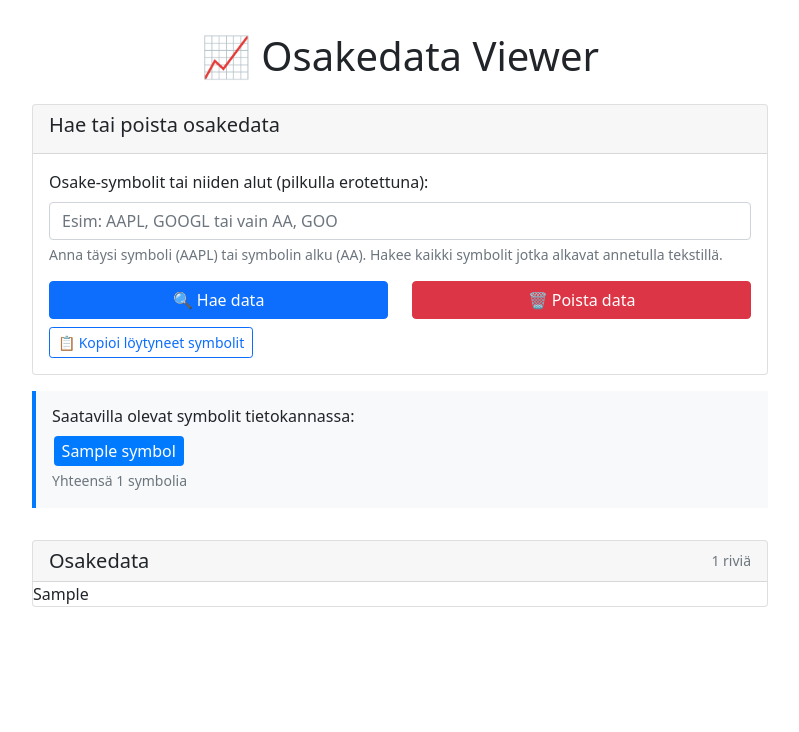
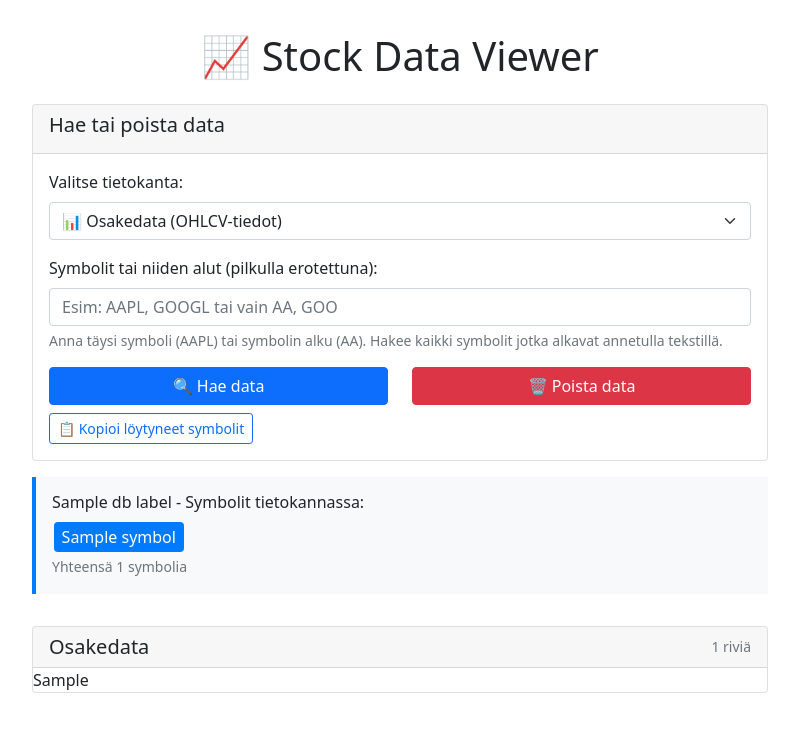
Before and after one commit to kalletarpila/osakedata-web-viewer, a Flask app: template templates/index.html in a window 1280 px wide. Shown: the top 732 px of the page, without its empty margins (240-1039 px from the left). Run offline with Flask 3, Linux system fonts and the light colour scheme; the template is opened without the code that fills it: most values are stand-ins (such as "Sample title", 1, 10 or a date in 2020).

Commit message:
Add multi-database support
✨ New Features:
- Database selector: Switch between osakedata.db and analysis.db
- Support for candlestick pattern analysis data
- Dynamic symbol loading based on selected database
- AJAX-powered database switching without page reload

🔧 Technical Changes:
- Updated all functions to accept db_type parameter
- Separate SQL queries for different database schemas
- Enhanced error handling with database context
- Updated templates with database selection UI

📊 Database Support:
- Osakedata: OHLCV stock market data (osake, pvm, open, high, low, close, volume)
- Analysis: Candlestick pattern findings (ticker, date, pattern)

📝 Documentation:
- Updated README with multi-database information
- Added usage instructions for database switching
- Documented both database schemas and paths

```diff
--- a/main.py
+++ b/main.py
@@ -11,47 +11,86 @@ import os
 
 app = Flask(__name__)
 
-# Tietokannan sijainti
-DB_PATH = "/home/kalle/projects/rawcandle/data/osakedata.db"
+# Tietokantojen sijainnit
+DB_PATHS = {
+    'osakedata': "/home/kalle/projects/rawcandle/data/osakedata.db",
+    'analysis': "/home/kalle/projects/rawcandle/analysis/analysis.db"
+}
 
-def get_stock_data(search_terms):
+def get_db_path(db_type):
+    """Palauta valitun tietokannan polku."""
+    return DB_PATHS.get(db_type, DB_PATHS['osakedata'])
+
+def get_db_label(db_type):
+    """Palauta tietokannan selkokielinen nimi."""
+    labels = {
+        'osakedata': 'Osakedata (OHLCV)',
+        'analysis': 'Kynttiläkuvioanalyysi'
+    }
+    return labels.get(db_type, 'Tuntematon')
+
+def get_stock_data(search_terms, db_type='osakedata'):
     """
-    Hae osakedata tietokannasta. Tukee sekä tarkkaa hakua että osittaista hakua.
+    Hae data tietokannasta. Tukee sekä tarkkaa hakua että osittaista hakua.
 
     Args:
         search_terms (list): Lista hakutermeistä (voivat olla tarkkoja symboleja tai alkuja)
+        db_type (str): Tietokannan tyyppi ('osakedata' tai 'analysis')
 
     Returns:
-        pandas.DataFrame: Osakedata tietokannasta
+        pandas.DataFrame: Data tietokannasta
         str: Virheviesti tai None
-        list: Löytyneet symbolit
+        list: Löytyneet symbolit/tickerit
     """
-    if not os.path.exists(DB_PATH):
-        return pd.DataFrame(), f"Tietokanta ei löydy: {DB_PATH}", []
+    db_path = get_db_path(db_type)
+    if not os.path.exists(db_path):
+        return pd.DataFrame(), f"Tietokanta ei löydy: {db_path}", []
 
     try:
-        # Rakenna SQL-kysely, joka tukee sekä tarkkaa että osittaista hakua
-        conditions = []
-        params = []
+        # Määrittele kysely tietokantatyypin mukaan
+        if db_type == 'analysis':
+            # Analysis-tietokanta: ticker, date, pattern
+            conditions = []
+            params = []
 
-        for term in search_terms:
-            # Lisää sekä tarkka että osittainen haku (alkaa termillä)
-            conditions.append("(osake = ? OR osake LIKE ?)")
-            params.append(term)
-            params.append(f"{term}%")  # LIKE-haku joka alkaa termillä
+            for term in search_terms:
+                # Lisää sekä tarkka että osittainen haku tickerille
+                conditions.append("(ticker = ? OR ticker LIKE ?)")
+                params.append(term)
+                params.append(f"{term}%")
 
-        where_clause = " OR ".join(conditions)
-        query = f"""
-            SELECT * FROM osakedata
-            WHERE {where_clause}
-            ORDER BY osake, pvm DESC
-        """
+            where_clause = " OR ".join(conditions)
+            query = f"""
+                SELECT * FROM analysis_findings
+                WHERE {where_clause}
+                ORDER BY ticker, date DESC
+            """
+        else:
+            # Osakedata-tietokanta: osake, pvm, open, high, low, close, volume
+            conditions = []
+            params = []
 
-        with sqlite3.connect(DB_PATH) as conn:
+            for term in search_terms:
+                # Lisää sekä tarkka että osittainen haku (alkaa termillä)
+                conditions.append("(osake = ? OR osake LIKE ?)")
+                params.append(term)
+                params.append(f"{term}%")  # LIKE-haku joka alkaa termillä
+
+            where_clause = " OR ".join(conditions)
+            query = f"""
+                SELECT * FROM osakedata
+                WHERE {where_clause}
+                ORDER BY osake, pvm DESC
+            """
+
+        with sqlite3.connect(db_path) as conn:
             df = pd.read_sql_query(query, conn, params=params)
 
-        # Hae löytyneet uniikit symbolit
-        found_symbols = df['osake'].unique().tolist() if not df.empty else []
+        # Hae löytyneet uniikit symbolit/tickerit
+        if db_type == 'analysis':
+            found_symbols = df['ticker'].unique().tolist() if not df.empty else []
+        else:
+            found_symbols = df['osake'].unique().tolist() if not df.empty else []
 
         if df.empty:
             return df, f"Ei löytynyt tietoja hakutermeille: {', '.join(search_terms)}", []
@@ -61,41 +100,54 @@ def get_stock_data(search_terms):
     except Exception as e:
         return pd.DataFrame(), f"Virhe tietokannasta hakiessa: {str(e)}", []
 
-def get_available_symbols():
-    """Hae kaikki saatavilla olevat osake-symbolit tietokannasta."""
-    if not os.path.exists(DB_PATH):
+def get_available_symbols(db_type='osakedata'):
+    """Hae kaikki saatavilla olevat symbolit/tickerit tietokannasta."""
+    db_path = get_db_path(db_type)
+    if not os.path.exists(db_path):
         return []
 
     try:
-        with sqlite3.connect(DB_PATH) as conn:
+        with sqlite3.connect(db_path) as conn:
             cursor = conn.cursor()
-            cursor.execute("SELECT DISTINCT osake FROM osakedata ORDER BY osake")
+            if db_type == 'analysis':
+                cursor.execute("SELECT DISTINCT ticker FROM analysis_findings ORDER BY ticker")
+            else:
+                cursor.execute("SELECT DISTINCT osake FROM osakedata ORDER BY osake")
             symbols = [row[0] for row in cursor.fetchall()]
         return symbols
     except Exception as e:
         print(f"Virhe symbolien hakemisessa: {e}")
         return []
 
-def delete_stock_data(symbols_to_delete):
+def delete_stock_data(symbols_to_delete, db_type='osakedata'):
     """
-    Poista osakedata tietokannasta annetuille symboleille.
+    Poista data tietokannasta annetuille symboleille/tickereille.
 
     Args:
-        symbols_to_delete (list): Lista poistettavista symboleista
+        symbols_to_delete (list): Lista poistettavista symboleista/tickereistä
+        db_type (str): Tietokannan tyyppi ('osakedata' tai 'analysis')
 
     Returns:
         tuple: (onnistui (bool), viesti (str), poistettujen_rivien_määrä (int))
     """
-    if not os.path.exists(DB_PATH):
-        return False, f"Tietokanta ei löydy: {DB_PATH}", 0
+    db_path = get_db_path(db_type)
+    if not os.path.exists(db_path):
+        return False, f"Tietokanta ei löydy: {db_path}", 0
 
     try:
-        with sqlite3.connect(DB_PATH) as conn:
+        with sqlite3.connect(db_path) as conn:
             cursor = conn.cursor()
 
+            # Määrittele kyselyt tietokantatyypin mukaan
+            placeholders = ','.join('?' * len(symbols_to_delete))
+            if db_type == 'analysis':
+                count_query = f"SELECT COUNT(*) FROM analysis_findings WHERE ticker IN ({placeholders})"
+                delete_query = f"DELETE FROM analysis_findings WHERE ticker IN ({placeholders})"
+            else:
+                count_query = f"SELECT COUNT(*) FROM osakedata WHERE osake IN ({placeholders})"
+                delete_query = f"DELETE FROM osakedata WHERE osake IN ({placeholders})"
+
             # Laske ensin montako riviä poistetaan
-            placeholders = ','.join('?' * len(symbols_to_delete))
-            count_query = f"SELECT COUNT(*) FROM osakedata WHERE osake IN ({placeholders})"
             cursor.execute(count_query, symbols_to_delete)
             rows_to_delete = cursor.fetchone()[0]
 
@@ -103,9 +155,7 @@ def delete_stock_data(symbols_to_delete):
                 return False, f"Ei löytynyt poistettavia rivejä symboleille: {', '.join(symbols_to_delete)}", 0
 
             # Poista rivit
-            delete_query = f"DELETE FROM osakedata WHERE osake IN ({placeholders})"
             cursor.execute(delete_query, symbols_to_delete)
-
             conn.commit()
 
             return True, f"Poistettu {rows_to_delete} riviä symboleille: {', '.join(symbols_to_delete)}", rows_to_delete
@@ -116,18 +166,26 @@ def delete_stock_data(symbols_to_delete):
 @app.route('/')
 def index():
     """Pääsivu."""
-    available_symbols = get_available_symbols()
-    return render_template('index.html', available_symbols=available_symbols)
+    # Hae oletus-tietokannan symbolit
+    db_type = 'osakedata'
+    available_symbols = get_available_symbols(db_type)
+    return render_template('index.html',
+                         available_symbols=available_symbols,
+                         current_db=db_type,
+                         db_label=get_db_label(db_type))
 
 @app.route('/search', methods=['POST'])
 def search_stocks():
-    """Hae osakedata annetuille hakutermeille. Tukee sekä tarkkaa että osittaista hakua."""
+    """Hae data annetuille hakutermeille valitusta tietokannasta."""
     ticker_input = request.form.get('tickers', '').strip()
+    db_type = request.form.get('db_type', 'osakedata')
 
     if not ticker_input:
         return render_template('index.html',
-                             error="Anna vähintään yksi hakutermi (osake-symboli tai sen alku)",
-                             available_symbols=get_available_symbols())
+                             error="Anna vähintään yksi hakutermi (symboli tai sen alku)",
+                             available_symbols=get_available_symbols(db_type),
+                             current_db=db_type,
+                             db_label=get_db_label(db_type))
 
     # Jaa hakutermit pilkulla ja poista tyhjät
     search_terms = [s.strip().upper() for s in ticker_input.split(',') if s.strip()]
@@ -135,25 +193,30 @@ def search_stocks():
     if not search_terms:
         return render_template('index.html',
                              error="Anna vähintään yksi kelvollinen hakutermi",
-                             available_symbols=get_available_symbols())
+                             available_symbols=get_available_symbols(db_type),
+                             current_db=db_type,
+                             db_label=get_db_label(db_type))
 
     # Hae data tietokannasta (tukee osittaista hakua)
-    df, error, found_symbols = get_stock_data(search_terms)
+    df, error, found_symbols = get_stock_data(search_terms, db_type)
 
     if error:
         return render_template('index.html',
                              error=error,
-                             available_symbols=get_available_symbols())
+                             available_symbols=get_available_symbols(db_type),
+                             current_db=db_type,
+                             db_label=get_db_label(db_type))
 
     # Muuta DataFrame HTML-taulukoksi
     if not df.empty:
-        # Muotoile päivämäärät ja numerot (pvm-sarake on jo teksti-muodossa)
-        # df['pvm'] on jo oikeassa muodossa, ei tarvitse muuntaa
-        for col in ['open', 'high', 'low', 'close']:
-            if col in df.columns:
-                df[col] = df[col].round(2)
-        if 'volume' in df.columns:
-            df['volume'] = df['volume'].apply(lambda x: f"{x:,}")
+        # Muotoile data tietokantatyypin mukaan
+        if db_type == 'osakedata':
+            # Muotoile osakedata numerot
+            for col in ['open', 'high', 'low', 'close']:
+                if col in df.columns:
+                    df[col] = df[col].round(2)
+            if 'volume' in df.columns:
+                df['volume'] = df['volume'].apply(lambda x: f"{x:,}")
 
         # Luo HTML-taulukko
         table_html = df.to_html(classes='table table-striped table-hover',
@@ -164,22 +227,29 @@ def search_stocks():
                              searched_terms=search_terms,
                              found_symbols=found_symbols,
                              record_count=len(df),
-                             available_symbols=get_available_symbols())
+                             available_symbols=get_available_symbols(db_type),
+                             current_db=db_type,
+                             db_label=get_db_label(db_type))
     else:
         return render_template('index.html',
                              error="Ei löytynyt tietoja annetuille hakutermeille",
-                             available_symbols=get_available_symbols())
+                             available_symbols=get_available_symbols(db_type),
+                             current_db=db_type,
+                             db_label=get_db_label(db_type))
 
 @app.route('/delete', methods=['POST'])
 def delete_stocks():
-    """Poista osakedata annetuille symboleille käyttäjän vahvistuksen jälkeen."""
+    """Poista data annetuille symboleille käyttäjän vahvistuksen jälkeen."""
     ticker_input = request.form.get('delete_tickers', '').strip()
+    db_type = request.form.get('db_type', 'osakedata')
     confirm = request.form.get('confirm_delete', '').strip().lower()
 
     if not ticker_input:
         return render_template('index.html',
                              error="Anna symbolit joiden data haluat poistaa",
-                             available_symbols=get_available_symbols())
+                             available_symbols=get_available_symbols(db_type),
+                             current_db=db_type,
+                             db_label=get_db_label(db_type))
 
     # Jaa symbolit pilkulla ja poista tyhjät
     symbols_to_delete = [s.strip().upper() for s in ticker_input.split(',') if s.strip()]
@@ -187,30 +257,39 @@ def delete_stocks():
     if not symbols_to_delete:
         return render_template('index.html',
                              error="Anna vähintään yksi kelvollinen symboli poistettavaksi",
-                             available_symbols=get_available_symbols())
+                             available_symbols=get_available_symbols(db_type),
+                             current_db=db_type,
+                             db_label=get_db_label(db_type))
 
     # Tarkista varmistus
     if confirm != 'kyllä' and confirm != 'kylla' and confirm != 'yes':
         return render_template('index.html',
                              error="Poistotoiminto peruutettu. Varmistus puuttui tai oli väärä.",
-                             available_symbols=get_available_symbols())
+                             available_symbols=get_available_symbols(db_type),
+                             current_db=db_type,
+                             db_label=get_db_label(db_type))
 
     # Suorita poisto
-    success, message, deleted_count = delete_stock_data(symbols_to_delete)
+    success, message, deleted_count = delete_stock_data(symbols_to_delete, db_type)
 
     if success:
         return render_template('index.html',
                              success=message,
-                             available_symbols=get_available_symbols())
+                             available_symbols=get_available_symbols(db_type),
+                             current_db=db_type,
+                             db_label=get_db_label(db_type))
     else:
         return render_template('index.html',
                              error=message,
-                             available_symbols=get_available_symbols())
+                             available_symbols=get_available_symbols(db_type),
+                             current_db=db_type,
+                             db_label=get_db_label(db_type))
 
 @app.route('/api/symbols')
 def api_symbols():
     """API-endpoint saatavilla olevien symbolien hakemiseen."""
-    symbols = get_available_symbols()
+    db_type = request.args.get('db_type', 'osakedata')
+    symbols = get_available_symbols(db_type)
     return jsonify(symbols)
 
 if __name__ == "__main__":
--- a/templates/index.html
+++ b/templates/index.html
@@ -47,15 +47,27 @@
     <div class="container">
         <div class="row">
             <div class="col-md-8 mx-auto">
-                <h1 class="text-center mb-4">📈 Osakedata Viewer</h1>
+                <h1 class="text-center mb-4">📈 Stock Data Viewer</h1>
 
                 <div class="card">
                     <div class="card-header">
-                        <h5>Hae tai poista osakedata</h5>
+                        <h5>Hae tai poista data</h5>
                     </div>
                     <div class="card-body">
                         <div class="mb-3">
-                            <label for="tickers" class="form-label">Osake-symbolit tai niiden alut (pilkulla erotettuna):</label>
+                            <label for="db_type" class="form-label">Valitse tietokanta:</label>
+                            <select class="form-select" id="db_type" name="db_type" onchange="updateDatabase()">
+                                <option value="osakedata" {% if not current_db or current_db == 'osakedata' %}selected{% endif %}>
+                                    📊 Osakedata (OHLCV-tiedot)
+                                </option>
+                                <option value="analysis" {% if current_db == 'analysis' %}selected{% endif %}>
+                                    🕯️ Kynttiläkuvioanalyysi
+                                </option>
+                            </select>
+                        </div>
+
+                        <div class="mb-3">
+                            <label for="tickers" class="form-label">Symbolit tai niiden alut (pilkulla erotettuna):</label>
                             <input type="text" class="form-control" id="tickers" name="tickers"
                                    placeholder="Esim: AAPL, GOOGL tai vain AA, GOO"
                                    value="{{ request.form.get('tickers', '') or request.form.get('delete_tickers', '') }}">
@@ -66,6 +78,7 @@
                             <div class="col-md-6">
                                 <form method="POST" action="/search" class="d-inline">
                                     <input type="hidden" name="tickers" id="search_tickers">
+                                    <input type="hidden" name="db_type" id="search_db_type">
                                     <button type="submit" class="btn btn-primary w-100" onclick="copyTickersToSearch()">
                                         🔍 Hae data
                                     </button>
@@ -74,6 +87,7 @@
                             <div class="col-md-6">
                                 <form method="POST" action="/delete" class="d-inline" onsubmit="return confirmDeleteSimple()">
                                     <input type="hidden" name="delete_tickers" id="delete_tickers_hidden">
+                                    <input type="hidden" name="db_type" id="delete_db_type">
                                     <input type="hidden" name="confirm_delete" value="kyllä">
                                     <button type="submit" class="btn btn-danger w-100" onclick="copyTickersToDelete()">
                                         🗑️ Poista data
@@ -93,7 +107,7 @@
 
                 {% if available_symbols %}
                 <div class="info-box">
-                    <h6>Saatavilla olevat symbolit tietokannassa:</h6>
+                    <h6>{{ db_label or 'Saatavilla olevat symbolit' }} - Symbolit tietokannassa:</h6>
                     <div>
                         {% for symbol in available_symbols %}
                             <span class="symbol-badge">{{ symbol }}</span>
@@ -147,28 +161,56 @@
 
     <script src="https://cdn.jsdelivr.net/npm/bootstrap@5.1.3/dist/js/bootstrap.bundle.min.js"></script>
     <script>
-        // Kopioi tickers-kentän arvo piilokenttiin hakua varten
+        // Kopioi ticker-arvot ja tietokantavalinta piilokenttiin haku-lomakkeelle
         function copyTickersToSearch() {
             const tickers = document.getElementById('tickers').value;
+            const dbType = document.getElementById('db_type').value;
             document.getElementById('search_tickers').value = tickers;
-            return true;
+            document.getElementById('search_db_type').value = dbType;
         }
 
-        // Kopioi tickers-kentän arvo piilokenttiin poistoa varten
+        // Kopioi ticker-arvot ja tietokantavalinta piilokenttiin poisto-lomakkeelle
         function copyTickersToDelete() {
             const tickers = document.getElementById('tickers').value;
+            const dbType = document.getElementById('db_type').value;
             document.getElementById('delete_tickers_hidden').value = tickers;
-
-            // Näytä varmistusruutu
-            document.getElementById('deleteConfirmBox').style.display = 'block';
-
-            // Scroll varmistusruutuun
-            document.getElementById('deleteConfirmBox').scrollIntoView({ behavior: 'smooth' });
-
-            return false; // Estä lomakkeen lähetys toistaiseksi
+            document.getElementById('delete_db_type').value = dbType;
         }
 
-        // Yksinkertainen varmistus checkboxilla
+        // Päivitä saatavilla olevat symbolit kun tietokantaa vaihdetaan
+        function updateDatabase() {
+            const dbType = document.getElementById('db_type').value;
+
+            // Lataa symbolit AJAX:lla
+            fetch(`/api/symbols?db_type=${dbType}`)
+                .then(response => response.json())
+                .then(symbols => {
+                    // Päivitä symbol-badget
+                    const container = document.querySelector('.info-box div');
+                    if (container) {
+                        container.innerHTML = '';
+                        symbols.forEach(symbol => {
+                            const badge = document.createElement('span');
+                            badge.className = 'symbol-badge';
+                            badge.textContent = symbol;
+                            badge.style.cursor = 'pointer';
+                            badge.addEventListener('click', function() {
+                                document.getElementById('tickers').value = this.textContent;
+                            });
+                            container.appendChild(badge);
+                        });
+
+                        // Päivitä määrä
+                        const countElement = container.parentNode.querySelector('.text-muted');
+                        if (countElement) {
+                            countElement.textContent = `Yhteensä ${symbols.length} symbolia`;
+                        }
+                    }
+                })
+                .catch(error => {
+                    console.error('Virhe symbolien lataamisessa:', error);
+                });
+        }        // Yksinkertainen varmistus checkboxilla
         function confirmDeleteSimple() {
             const tickers = document.getElementById('delete_tickers_hidden').value.trim();
             const checkbox = document.getElementById('confirmDelete');
```
Also changed, not shown: README.md.
